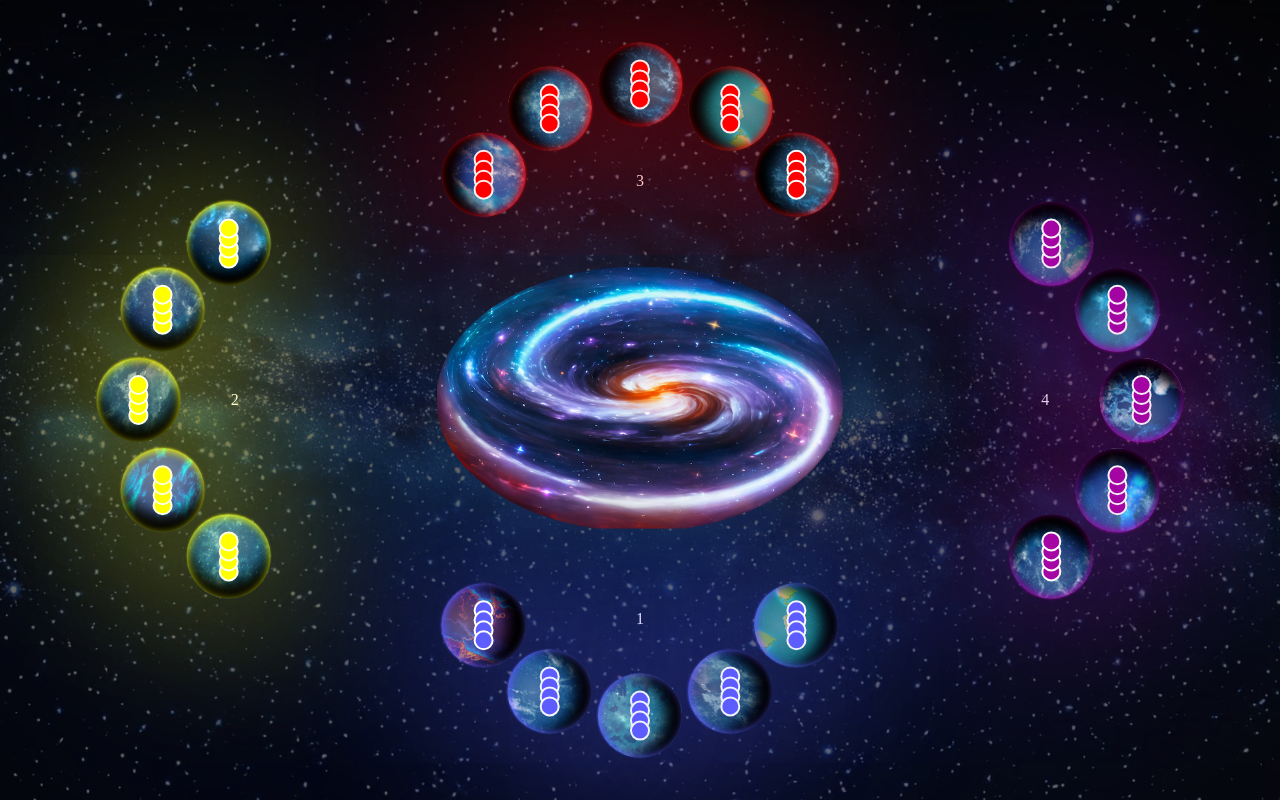
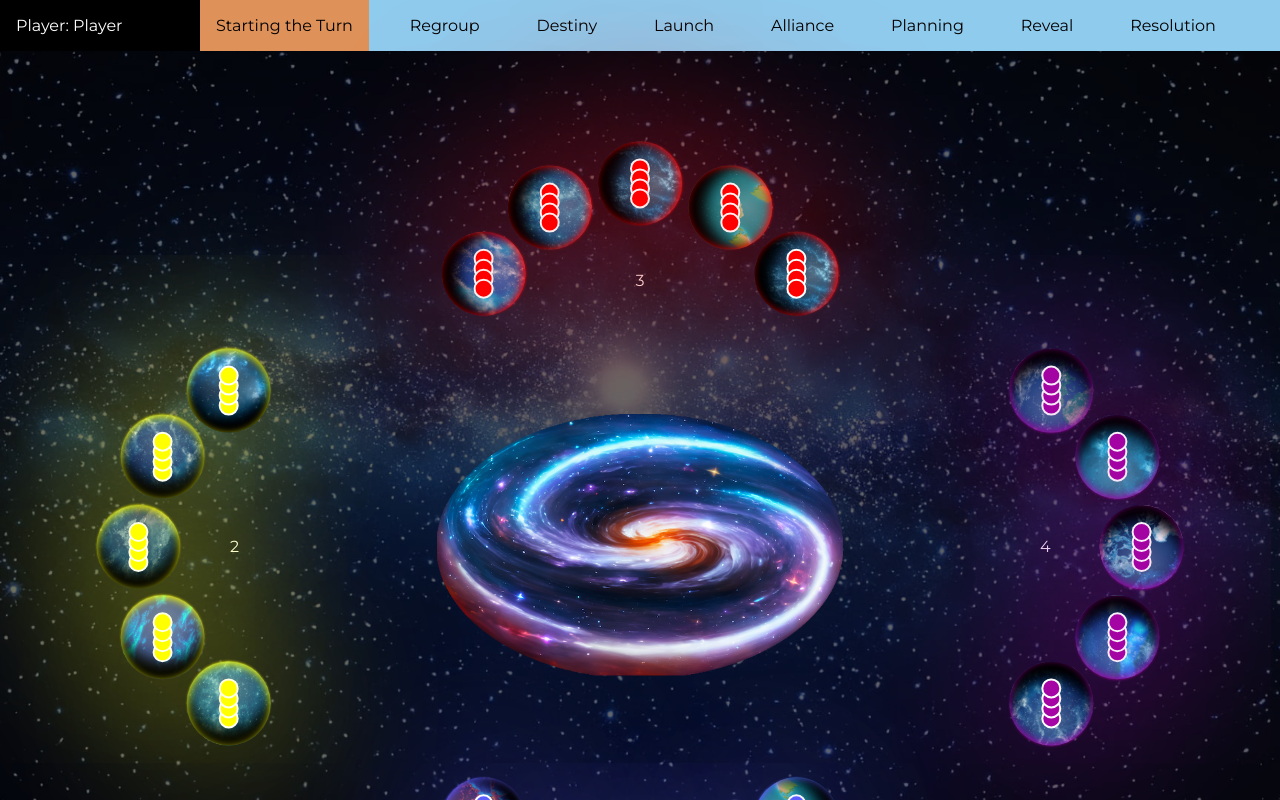
Before and after one commit to andrey-luzin/cosmic-encounter, a Next.js app: page / in a window 1280 px wide. Shown: the top 800 px of the page. Built offline with nearby package versions, Linux system fonts and the light colour scheme.

Commit message:
add fonts; color vars; add component RoundProgress

```diff
--- a/src/components/Dashboard/index.scss
+++ b/src/components/Dashboard/index.scss
@@ -1,7 +1,7 @@
 @import '@/styles/mixins.scss';
 
 .dashboard {
-  height: 100%;
+  &__deck {
     padding: 6rem 2rem;
     position: relative;
     align-items: center;
@@ -72,3 +72,4 @@
       }
     }
   }
+}
--- a/src/components/Dashboard/index.tsx
+++ b/src/components/Dashboard/index.tsx
@@ -8,6 +8,7 @@ import { Warp } from '../Warp';
 import { PlayerColor, PlayerType } from '@/types/PlayerTypes';
 
 import './index.scss';
+import { RoundProgress } from '../RoundProgress';
 
 type DashboardProps = unknown;
 
@@ -40,11 +41,14 @@ export const Dashboard: FC<DashboardProps> = () => {
   }, []);
 
   return(
-    <div className={`dashboard dashboard--total-count-${players.length}`}>
-      {players.map((player, index) => {
-        return <PlayerDeck index={index} key={index} color={player.color} playerName={player.playerName} />;
-      })}
-      <Warp />
+    <div className="dashboard">
+      <RoundProgress />
+      <div className={`dashboard__deck dashboard__deck--total-count-${players.length}`}>
+        {players.map((player, index) => {
+          return <PlayerDeck index={index} key={index} color={player.color} playerName={player.playerName} />;
+        })}
+        <Warp />
+      </div>
     </div>
   );
 };
--- a/src/components/PlayerDeck/index.scss
+++ b/src/components/PlayerDeck/index.scss
@@ -16,6 +16,7 @@
 
   user-select: none;
   margin: auto;
+  color: var(--color-deck-text);
 
   &--current {
     grid-column: 2 / span 1;
--- /dev/null
+++ b/src/components/RoundProgress/index.scss
@@ -0,0 +1,27 @@
+.round-progress {
+  display: flex;
+  background-color: var(--color-bg-main);
+  z-index: 100;
+
+  &__current-player {
+    width: 200px;
+    padding: 1rem;
+    color: var(--color-deck-text);
+  }
+
+  &__steps-list {
+    display: flex;
+    flex-grow: 1;
+    justify-content: space-between;
+    background-color: var(--color-passive);
+    padding-right: 3rem;
+  }
+
+  &__step {
+    padding: 1rem;
+
+    &--is-active {
+      background-color: var(--color-active);
+    }
+  }
+}
--- /dev/null
+++ b/src/components/RoundProgress/index.tsx
@@ -0,0 +1,67 @@
+import React, { FC } from 'react';
+import cx from 'classnames';
+
+import './index.scss';
+
+type RoundProgressProps = unknown;
+
+const steps = [
+  {
+    name: 'Starting the Turn',
+    isActive: true
+  },
+  {
+    name: 'Regroup',
+    isActive: false
+  },
+  {
+    name: 'Destiny',
+    isActive: false
+  },
+  {
+    name: 'Launch',
+    isActive: false
+  },
+  {
+    name: 'Alliance',
+    isActive: false
+  },
+  {
+    name: 'Planning',
+    isActive: false
+  },
+  {
+    name: 'Reveal',
+    isActive: false
+  },
+  {
+    name: 'Resolution',
+    isActive: false
+  },
+];
+
+export const RoundProgress: FC<RoundProgressProps> = () => {
+  return(
+    <div className="round-progress">
+      <div className="round-progress__current-player">
+        Player:
+        <span
+          className="round-progress__player-name"
+          style={{ color: 'var(--active-player-name)' }}
+        > Player</span>
+      </div>
+      <nav className="round-progress__steps-list">
+        {
+          steps.map((step) => {
+            return (
+              <span
+                className={cx("round-progress__step", { "round-progress__step--is-active": step.isActive })}
+                key={step.name}
+              >{step.name}</span>
+            );
+          })
+        }
+      </nav>
+    </div>
+  );
+};
--- a/src/styles/globals.scss
+++ b/src/styles/globals.scss
@@ -1,3 +1,4 @@
+@import 'https://fonts.googleapis.com/css2?family=Montserrat:wght@300;400;500;600;700;900&display=swap';
 @import 'variables';
 @import 'mixins';
 
@@ -20,6 +21,7 @@ body {
   color:  var(--color-text);
   background-color: var(--color-bg-main);
   max-width: 100vw;
+  font-family: 'Road Radio', Montserrat, Roboto, Arial, -apple-system, sans-serif;
 }
 
 a {
--- a/src/styles/variables.scss
+++ b/src/styles/variables.scss
@@ -1,6 +1,11 @@
 :root {
-  --color-text: #ffffff;
+  --color-text: #000000;
+  --color-deck-text: #ffffff;
   --color-bg-main: #000000;
+  --color-passive: #8fcbed;
+  --color-active: #de9158;
+  --color-passive-secondary: #79c4cb;
+  --color-active-secondary: #f1d068;
   --circle-radius: 84px;
   --items-count: 1;
   --decks-count: 1;
```
Lines whose indentation alone changed are shown as unchanged.
